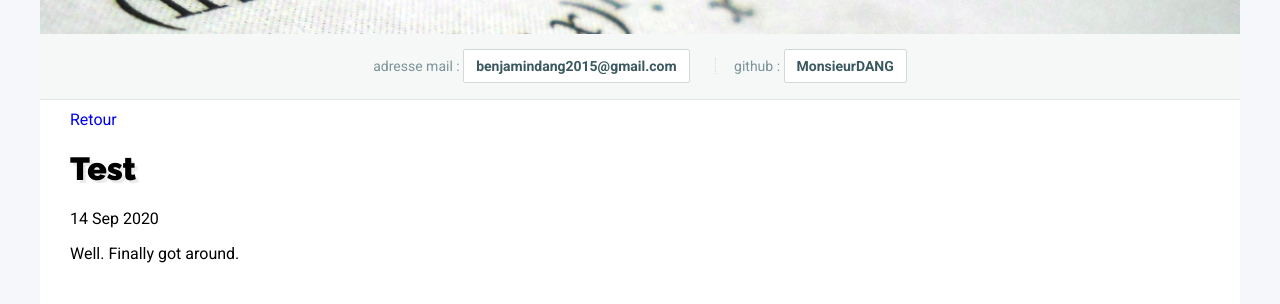
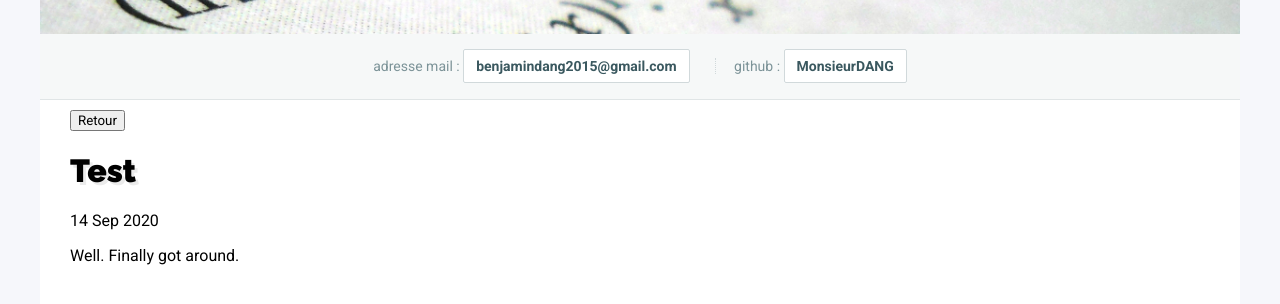
Before and after one commit to DangSinslay/DangSinslay.github.io, a Jekyll site: the page built from _posts/6eme/2020-09-14-test.md, in a window 1280 px wide. Shown: the part 244-548 px from the top of the page. Built offline with Jekyll 4.4.1, drawn with Linux system fonts in a browser that asks for light colours.

Commit message:
Update post.html

```diff
--- a/_layouts/post.html
+++ b/_layouts/post.html
@@ -2,7 +2,7 @@
 layout: default
 ---
 <div id="content">
-  <a href=/{{ page.blog }}>Retour</a>
+  <button class="back" href=/{{ page.blog }}>Retour</button>
   <h1>{{ page.title }}</h1>
   <p class="meta">{{ page.date | date_to_string }}</p>
   {{ content }}
```
